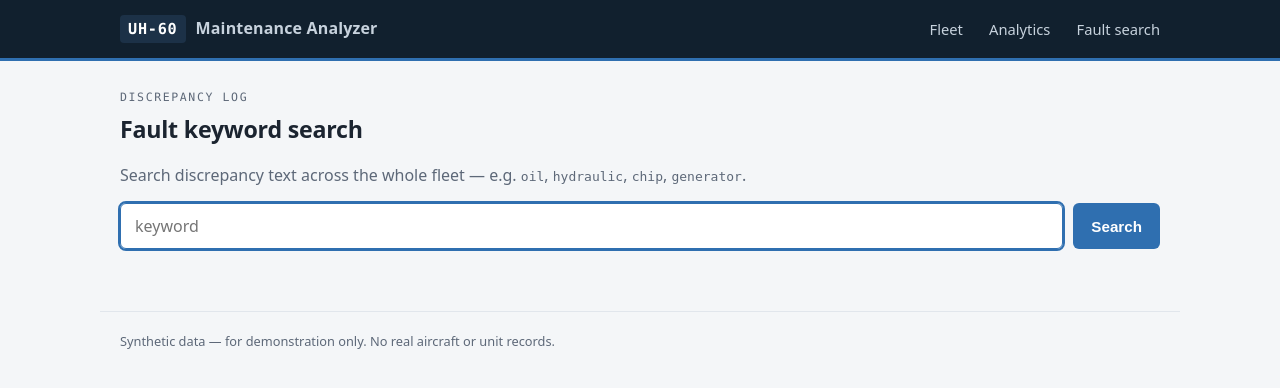
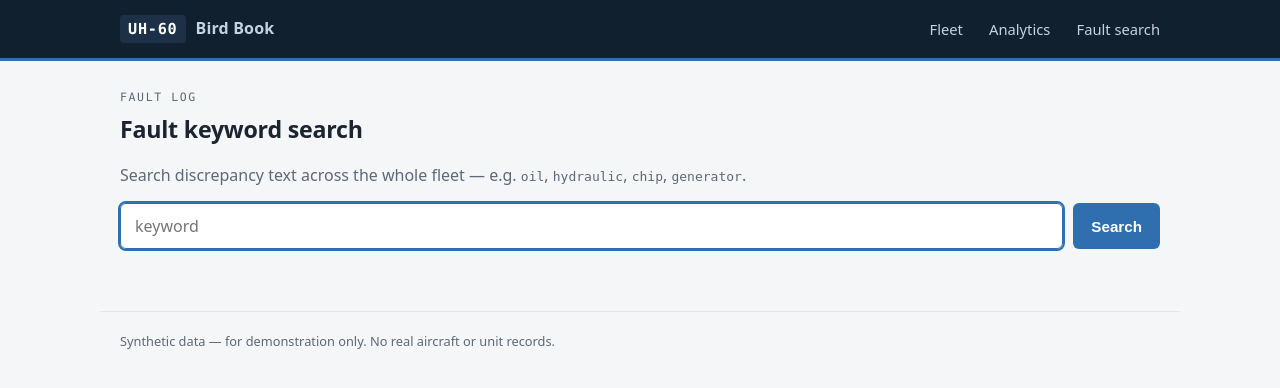
Before and after one commit to tyjaefox/bird-book, a Flask app: page /search in a window 1280 px wide. Shown: the top 388 px of the page. Run offline with Flask 3, Linux system fonts and the light colour scheme.

```diff
--- a/templates/analytics.html
+++ b/templates/analytics.html
@@ -1,5 +1,5 @@
 {% extends "base.html" %}
-{% block title %}Analytics — Maintenance Analyzer{% endblock %}
+{% block title %}Analytics — Bird Book{% endblock %}
 {% block content %}
   <div class="eyebrow">Fleet analytics</div>
   <h1>Maintenance Trends</h1>
--- a/templates/base.html
+++ b/templates/base.html
@@ -3,7 +3,7 @@
 <head>
   <meta charset="utf-8">
   <meta name="viewport" content="width=device-width, initial-scale=1">
-  <title>{% block title %}Aviation Maintenance Analyzer{% endblock %}</title>
+  <title>{% block title %}Bird Book{% endblock %}</title>
   <link rel="stylesheet" href="{{ url_for('static', filename='style.css') }}">
 </head>
 <body>
@@ -11,7 +11,7 @@
     <div class="wrap topbar-inner">
       <a class="brand" href="{{ url_for('index') }}">
         <span class="brand-mark">UH-60</span>
-        <span class="brand-name">Maintenance Analyzer</span>
+        <span class="brand-name">Bird Book</span>
       </a>
       <nav class="nav">
         <a href="{{ url_for('index') }}">Fleet</a>
--- a/templates/index.html
+++ b/templates/index.html
@@ -2,7 +2,7 @@
 {% block content %}
   <div class="eyebrow">Fleet status board</div>
   <h1>UH-60 Fleet Overview</h1>
-  <p class="muted">{{ total }} airframes tracked. Search by tail number, model, or unit.</p>
+  <p class="muted">{{ total }} aircraft logged. Search by tail number, model, or company.</p>
 
   <form class="searchbar" method="get" action="{{ url_for('index') }}">
     <input type="text" name="q" value="{{ q }}" placeholder="e.g. 92-26471, UH-60M, 2-101 AVN" autofocus>
@@ -21,7 +21,7 @@
   <div class="panel" style="padding:0; overflow:hidden;">
     <table>
       <thead>
-        <tr><th>Tail #</th><th>Model</th><th>Unit</th><th>Status</th><th class="num-cell">Airframe hrs</th></tr>
+        <tr><th>Tail #</th><th>Model</th><th>Unit</th><th>Status</th><th class="num-cell">Aircraft hrs</th></tr>
       </thead>
       <tbody>
       {% for a in aircraft %}
--- a/templates/search.html
+++ b/templates/search.html
@@ -1,7 +1,7 @@
 {% extends "base.html" %}
-{% block title %}Fault search — Maintenance Analyzer{% endblock %}
+{% block title %}Fault search — Bird Book{% endblock %}
 {% block content %}
-  <div class="eyebrow">Discrepancy log</div>
+  <div class="eyebrow">Fault log</div>
   <h1>Fault keyword search</h1>
   <p class="muted">Search discrepancy text across the whole fleet — e.g. <code>oil</code>, <code>hydraulic</code>, <code>chip</code>, <code>generator</code>.</p>
 
@@ -16,7 +16,7 @@
     <div class="panel" style="padding:0; overflow:hidden;">
       <table>
         <thead>
-          <tr><th>Date</th><th>Tail #</th><th>Component</th><th>Discrepancy</th><th>Corrective action</th><th>Status</th></tr>
+          <tr><th>Date</th><th>Tail #</th><th>Component</th><th>Fault</th><th>Corrective action</th><th>Status</th></tr>
         </thead>
         <tbody>
         {% for r in results %}
```
Also changed, not shown: generate_data.py (+7 -7 lines), templates/aircraft.html (+6 -6 lines).
